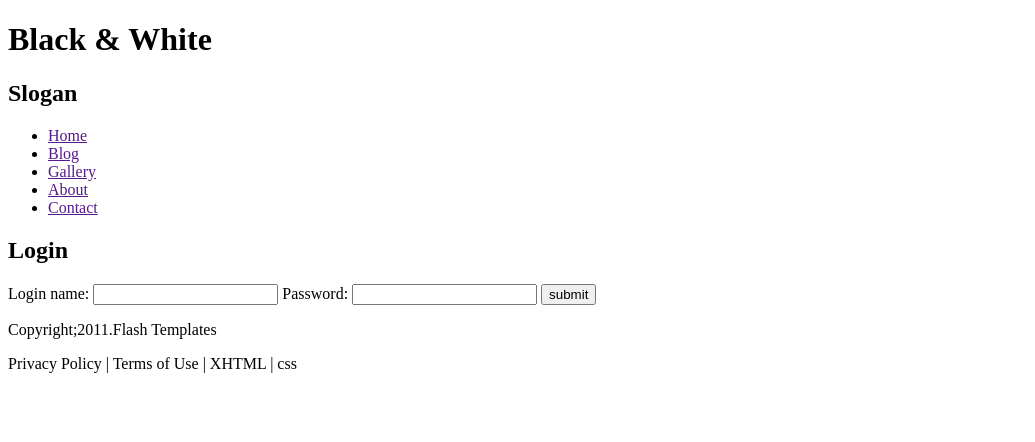
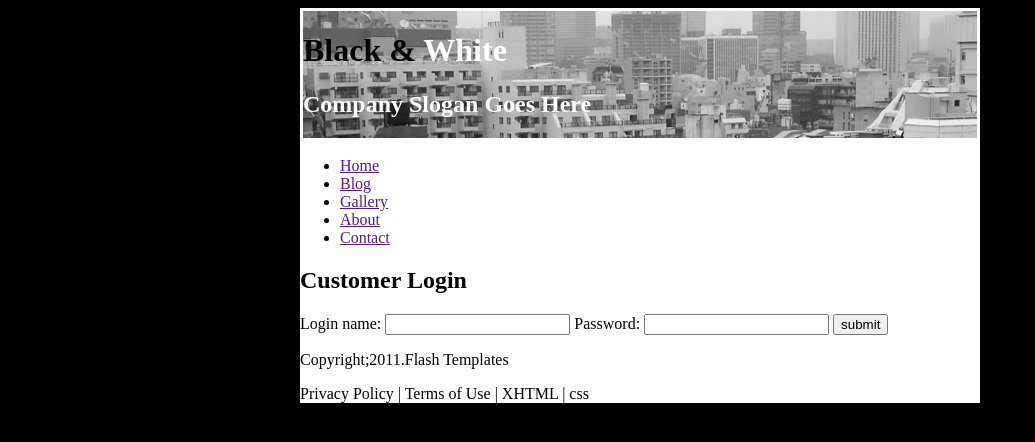
Before and after one commit to XuanYi0905/Website2024, a plain HTML site: page Exercise1.html in a window 1280 px wide. Shown: the whole page, without its empty margins (0-1035 px from the left). Drawn offline with Linux system fonts and the light colour scheme.

Commit message:
20240927

```diff
--- a/Exercise1.html
+++ b/Exercise1.html
@@ -6,14 +6,15 @@
     <title>Black&White</title>
     <meta name="keywords" content="game,gun">
     <meta name="description" content="">
+    <link rel="stylesheet" href="stylesheets/ex1.css">
 
 </head>
 <body>
     <div id="main">
        <header id="header">
            <div id="logo">
-                <h1>Black & White</h1>
-                <h2>Slogan</h2>
+                <h1>Black & <span class="white">White</span></h1>
+                <h2 class="white">Company Slogan Goes Here</h2>
            </div>
        </header>
        <div id="menu">
@@ -28,7 +29,7 @@
        <article id="content">
             <div id="left">
                 <div id="login">
-                    <h2>Login</h2>
+                    <h2>Customer Login</h2>
                     <form action="">
                         <label for="account">Login name:</label>
                         <input type="text" id="account">
--- /dev/null
+++ b/stylesheets/ex1.css
@@ -0,0 +1,15 @@
+body{
+    background: #000;
+}
+.white{
+    color: #fff;
+}
+#main{
+    width: 680px;
+    background: #fff;
+    margin: 0 auto;
+}
+header{
+    background: url("../images/tokyo.jpg");
+    border: solid #fff 3px;
+}
```
